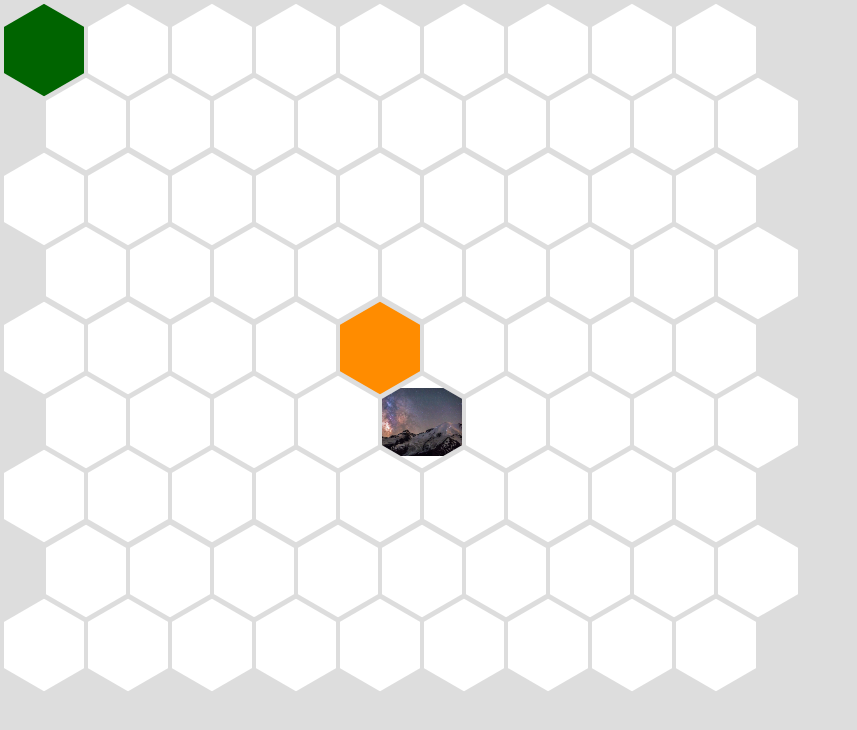
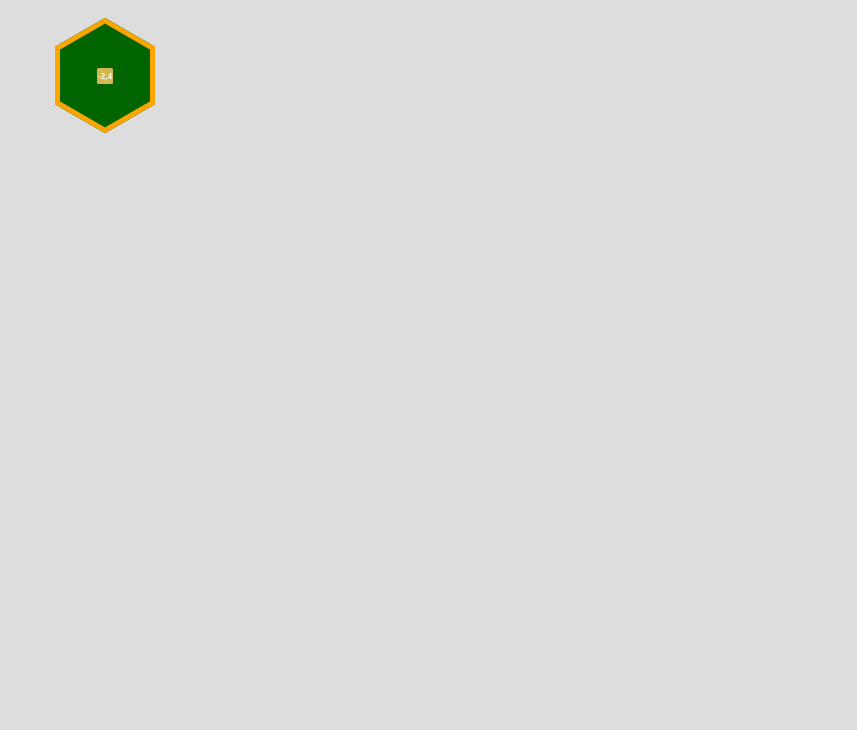
Before and after one commit to maxmiku/WebDesignCompetition2021, a plain HTML site: page index.html in a window 1280 px wide. Shown: the whole page, without its empty margins (0-857 px from the left). Drawn offline with Linux system fonts and the light colour scheme.

Commit message:
新增每个格的边框样式

```diff
--- a/css/board.css
+++ b/css/board.css
@@ -2,8 +2,10 @@
 
 /* 定义棋格大小 */
 :root{
-	--board-cell-heigh: 80;/*格子的理想高度 不需要带单位*/
+	--board-cell-heigh: 100;/*格子的理想高度 不需要带单位*/
 	--board-cell-width: calc(1px*var(--board-cell-heigh)*1.25);
+	--board-cell-border-width: calc(2px*var(--board-cell-heigh)/40);
+	--board-cell-border-color: orange;
 }
 
 
@@ -29,6 +31,9 @@ ul, ul li {
 	/* width : 630px ; */
 	/* margin : auto auto ; */
 	padding-top: calc(0.37px*var(--board-cell-heigh));
+
+	padding-top: 50px;
+	padding-left: 50px;
 }
 .line {
 	/* position : absolute ; */
@@ -53,7 +58,7 @@ ul, ul li {
 
 
 
-.boxF, .boxS, .boxT, .overlay {
+.boxF, .boxS, .boxT, .overlay, .boxSBorder,  .boxFBorder{
 	width : calc(1px*var(--board-cell-heigh));
 	height : var(--board-cell-width);
 	overflow : hidden ;
@@ -75,7 +80,81 @@ ul, ul li {
 	-ms-transform : rotate(-60deg) ;
 	-moz-transform : rotate(-60deg) ;
 	-webkit-transform : rotate(-60deg) ;
+
+
 }
+
+.boxFBorder{
+	transform : rotate(-60deg) ;
+	-ms-transform : rotate(-60deg) ;
+	-moz-transform : rotate(-60deg) ;
+	-webkit-transform : rotate(-60deg) ;
+	/* box-sizing: content-box; */
+	box-sizing: border-box;
+	margin-left: calc(-1*var(--board-cell-border-width));
+
+	/* margin:-1px; */
+	border-width:0 var(--board-cell-border-width) 0 var(--board-cell-border-width);
+	border-style: solid;
+	border-color: transparent;
+	border-color: transparent;
+	visibility : visible ;
+	pointer-events:none;
+	/* overflow : hidden ; */
+}
+
+
+
+.boxSBorder{
+	transform : rotate(-60deg) ;
+	-ms-transform : rotate(-60deg) ;
+	-moz-transform : rotate(-60deg) ;
+	-webkit-transform : rotate(-60deg) ;
+	/* box-sizing: content-box; */
+	box-sizing: border-box;
+	margin-left: calc(-1*var(--board-cell-border-width));
+	/* margin-right: -1px; */
+	border-width:0 var(--board-cell-border-width) 0 var(--board-cell-border-width);
+	border-style: solid;
+	/* border-color: blue; */
+	visibility : visible ;
+	border-color: transparent;
+	pointer-events:none;
+	/* overflow : hidden ; */
+	position: relative;
+}
+
+.boxTBorder{
+	box-sizing: border-box;
+	border-width:0px var(--board-cell-border-width) 0px var(--board-cell-border-width);
+	border-style: solid;
+	border-color: transparent;
+	pointer-events:none;
+
+	/* border-color: transparent; */
+}
+
+.LTBorder .boxFBorder{
+	border-right-color: var(--board-cell-border-color);
+}
+.RBBorder .boxFBorder{
+	border-left-color: var(--board-cell-border-color);
+}
+
+.RTBorder .boxSBorder{
+	border-right-color: var(--board-cell-border-color);
+}
+.LBBorder .boxSBorder{
+	border-left-color: var(--board-cell-border-color);
+}
+
+.RBorder .boxTBorder{
+	border-right-color: var(--board-cell-border-color);
+}
+.LBorder .boxTBorder{
+	border-left-color: var(--board-cell-border-color);
+}
+
 .boxT {
 	transform : rotate(-60deg) ;
 	background : no-repeat 50% center ;
@@ -86,6 +165,10 @@ ul, ul li {
 	visibility : visible ;
 	background-color: #fff;
 	transition: 0.5s;
+
+	position: relative;
+
+
 }
 
 .boxPlayer{
@@ -113,9 +196,12 @@ ul, ul li {
 }
 
 .overlay {
+
 	transition : all 250ms ease-in-out 0s ;
-	display : none ;
-	position : relative ;
+	/* display : none ; */
+	position : absolute ;
+	z-index: 20;
+	top: 0;
 }
 .overlay:hover {
 	background-color : rgba(0,0,0,0.6) ;
--- a/index.html
+++ b/index.html
@@ -41,7 +41,26 @@
 
 
 <div id="mainBoard" class="board">
+	<div class="line">
+		<div class="boxF">
+			<div class="boxS">
+				<div data-boardpot="-2,4" class="boxT boxEnemy RBorder LBorder LTBorder RTBorder RBBorder LBBorder">
+					<div class="overlay">
+						<a>-2,4</a>
+					</div>
+					<div class="boxTBorder">
+						<div class="boxSBorder">
+							<div class="boxFBorder">
 
+							</div>
+						</div>
+					</div>
+
+
+				</div>
+			</div>
+		</div>
+	</div>
 </div>
 
 <div class="menu">
--- a/js/index.js
+++ b/js/index.js
@@ -307,7 +307,7 @@ function callback_initBoardButton(){
 
 
 $(function(){
-	initBoard()
+	// initBoard()
 })
 
 
```
